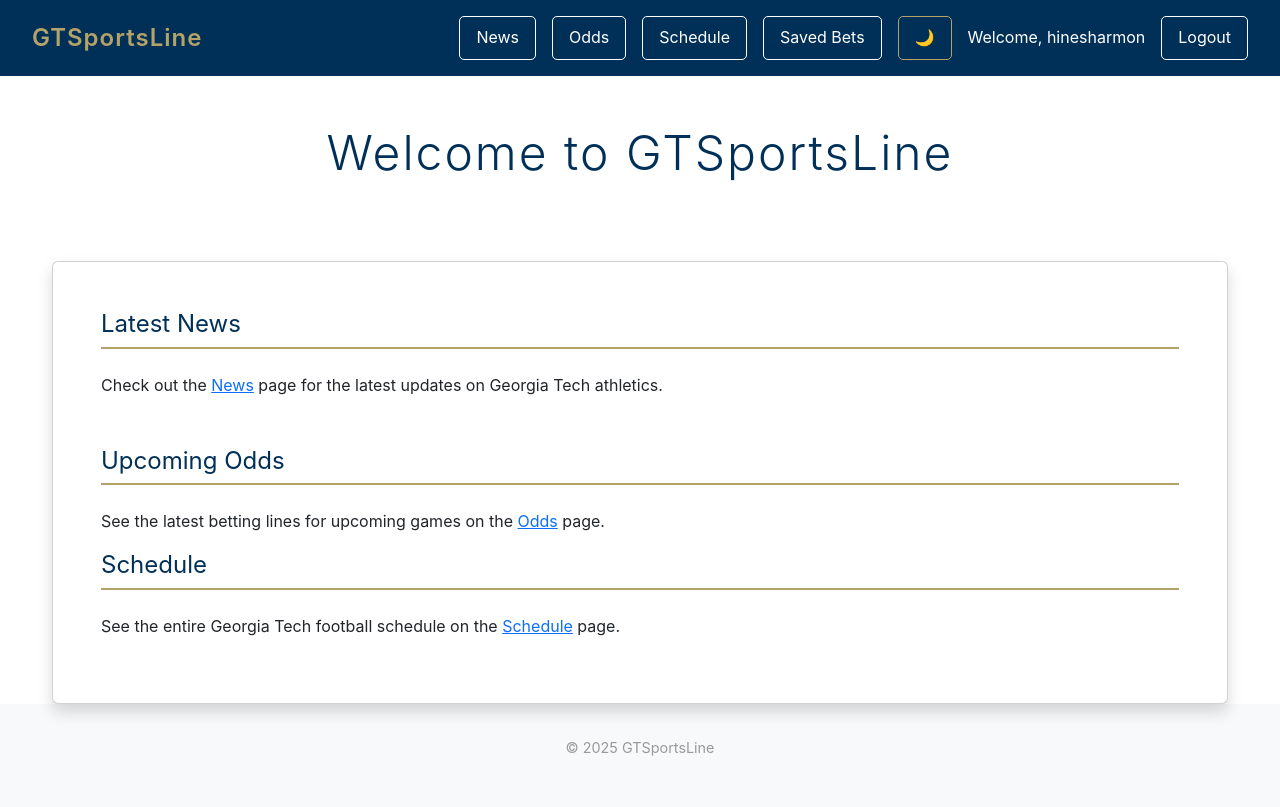
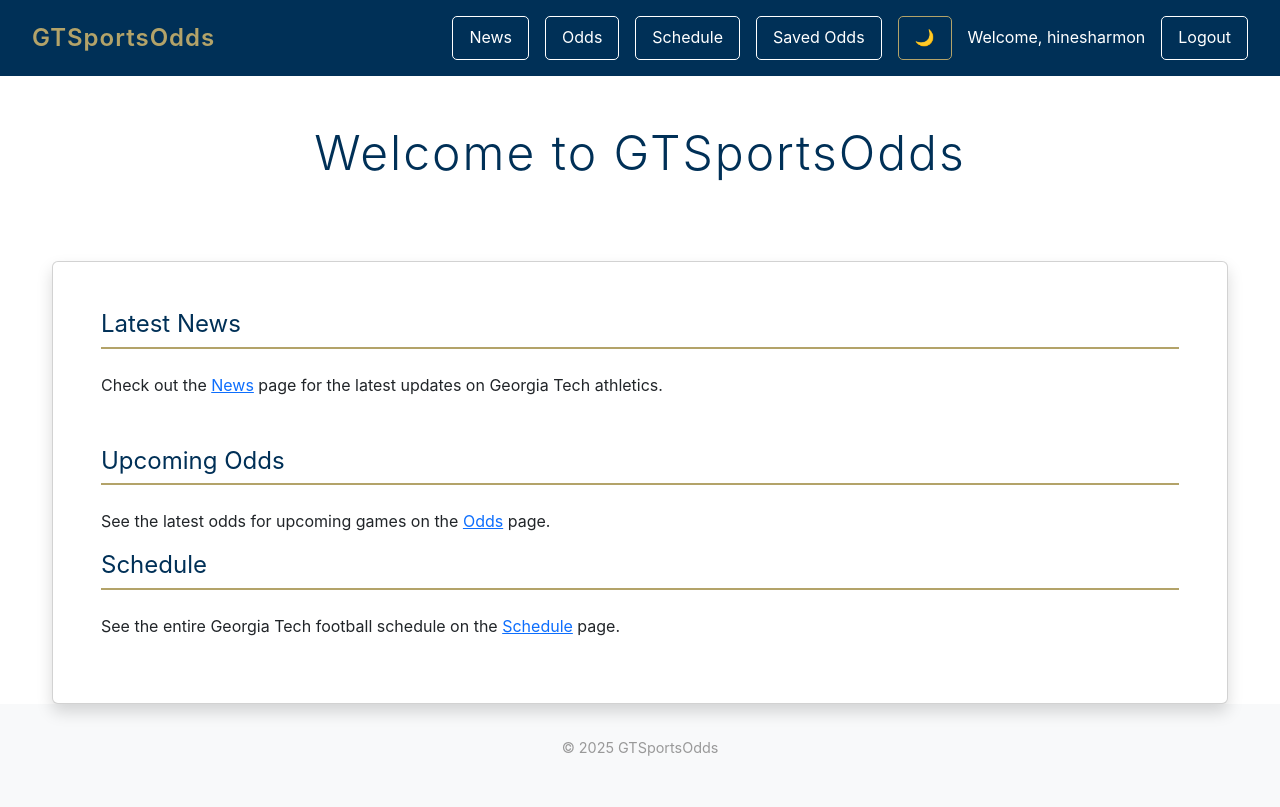
Before and after one commit to walkerpaxton/GTSportsLine, a Django app: page / in a window 1280 px wide. Run offline with Django 5.2, Linux system fonts and the light colour scheme; a user stored in the database is signed in.

Commit message:
Updated name

```diff
--- a/gtsportsline/templates/base.html
+++ b/gtsportsline/templates/base.html
@@ -130,19 +130,19 @@
         }
     </style>
 
-    <title>{% block title %}GTSportsLine{% endblock %}</title>
+    <title>{% block title %}GTSportsOdds{% endblock %}</title>
 </head>
 <body>
 
     <div class="top-bar">
-      <a href="/" class="logo">GTSportsLine</a>
+      <a href="/" class="logo">GTSportsOdds</a>
         <div class="nav-buttons">
             <a href="{% url 'news.list' %}" class="nav-button-outline">News</a>
             <a href="{% url 'odds:odds_list' %}" class="nav-button-outline">Odds</a>
             <a href="{% url 'schedule.list' %}" class="nav-button-outline">Schedule</a>
 
             {% if user.is_authenticated %}
-            <a href="{% url 'odds:saved_bets' %}" class="nav-button-outline">Saved Bets</a>
+            <a href="{% url 'odds:saved_bets' %}" class="nav-button-outline">Saved Odds</a>
             {% endif %}
 
             <button class="nav-button-outline" id="darkModeToggle" title="Toggle Dark Mode" style="border: 1px solid #B3A369; color: #B3A369;">
@@ -169,7 +169,7 @@
     </main>
 
     <footer>
-        <p>&copy; 2025 GTSportsLine</p>
+        <p>&copy; 2025 GTSportsOdds</p>
     </footer>
 
     <script src="https://cdn.jsdelivr.net/npm/bootstrap@5.3.3/dist/js/bootstrap.bundle.min.js" integrity="sha384-YvpcrYf0tY3lHB60NNkmXc5s9fDVZLESaAA55NDzOxhy9GkcIdslK1eN7N6jIeHz" crossorigin="anonymous"></script>
--- a/home/templates/home/index.html
+++ b/home/templates/home/index.html
@@ -37,7 +37,7 @@
 
 <div class="container" style="max-width: 1200px;">
     <header>
-        <h1 class="text-navy-adaptive">Welcome to GTSportsLine</h1>
+        <h1 class="text-navy-adaptive">Welcome to GTSportsOdds</h1>
     </header>
 
     <div class="card shadow mt-4">
@@ -50,7 +50,7 @@
 
             <div class="section">
                 <h2 class="text-navy-adaptive">Upcoming Odds</h2>
-                <p>See the latest betting lines for upcoming games on the <a href="{% url 'odds:odds_list' %}">Odds</a> page.</p>
+                <p>See the latest odds for upcoming games on the <a href="{% url 'odds:odds_list' %}">Odds</a> page.</p>
             </div>
             <div class="section">
                 <h2 class="text-navy-adaptive">Schedule</h2>
```
